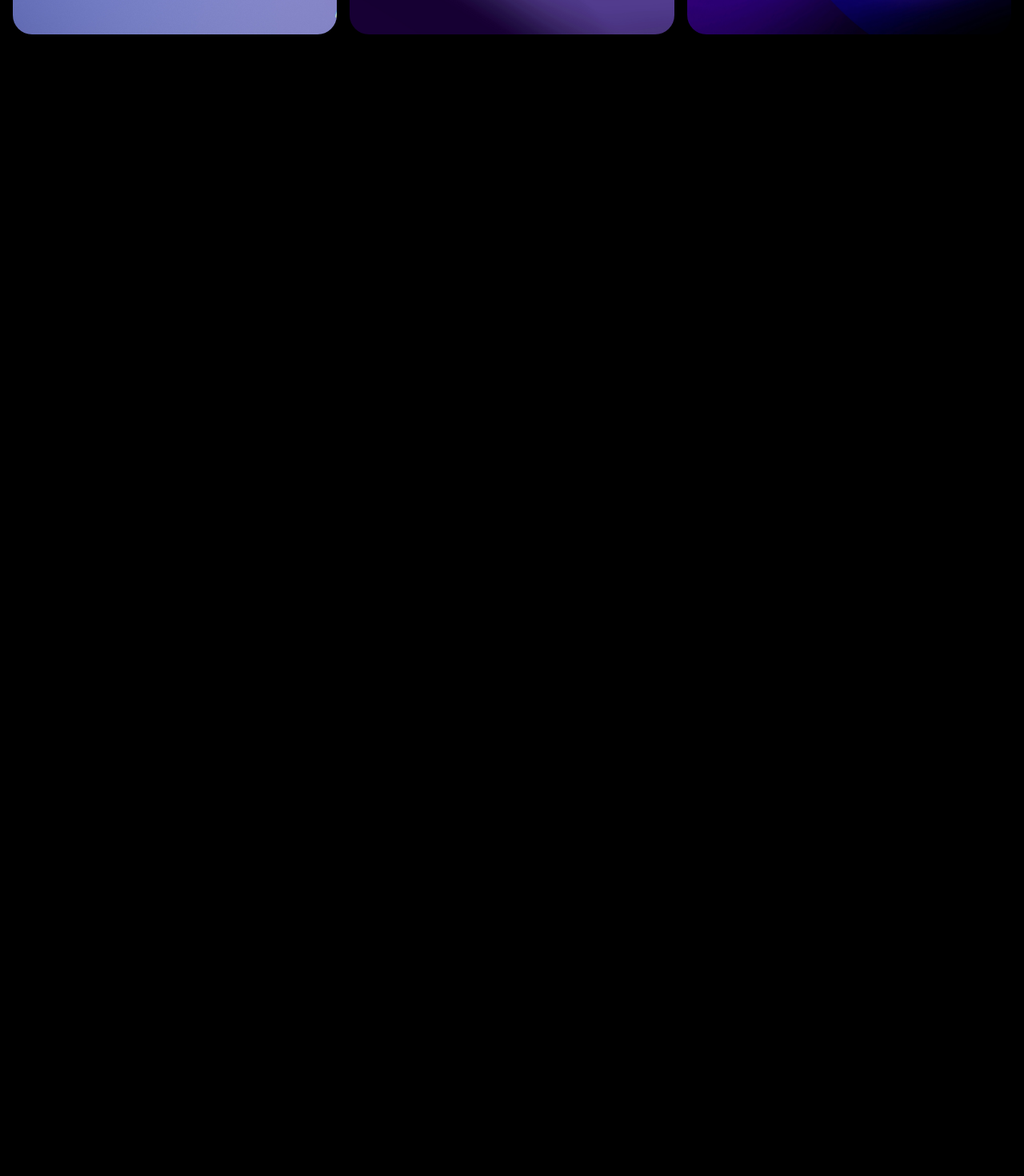
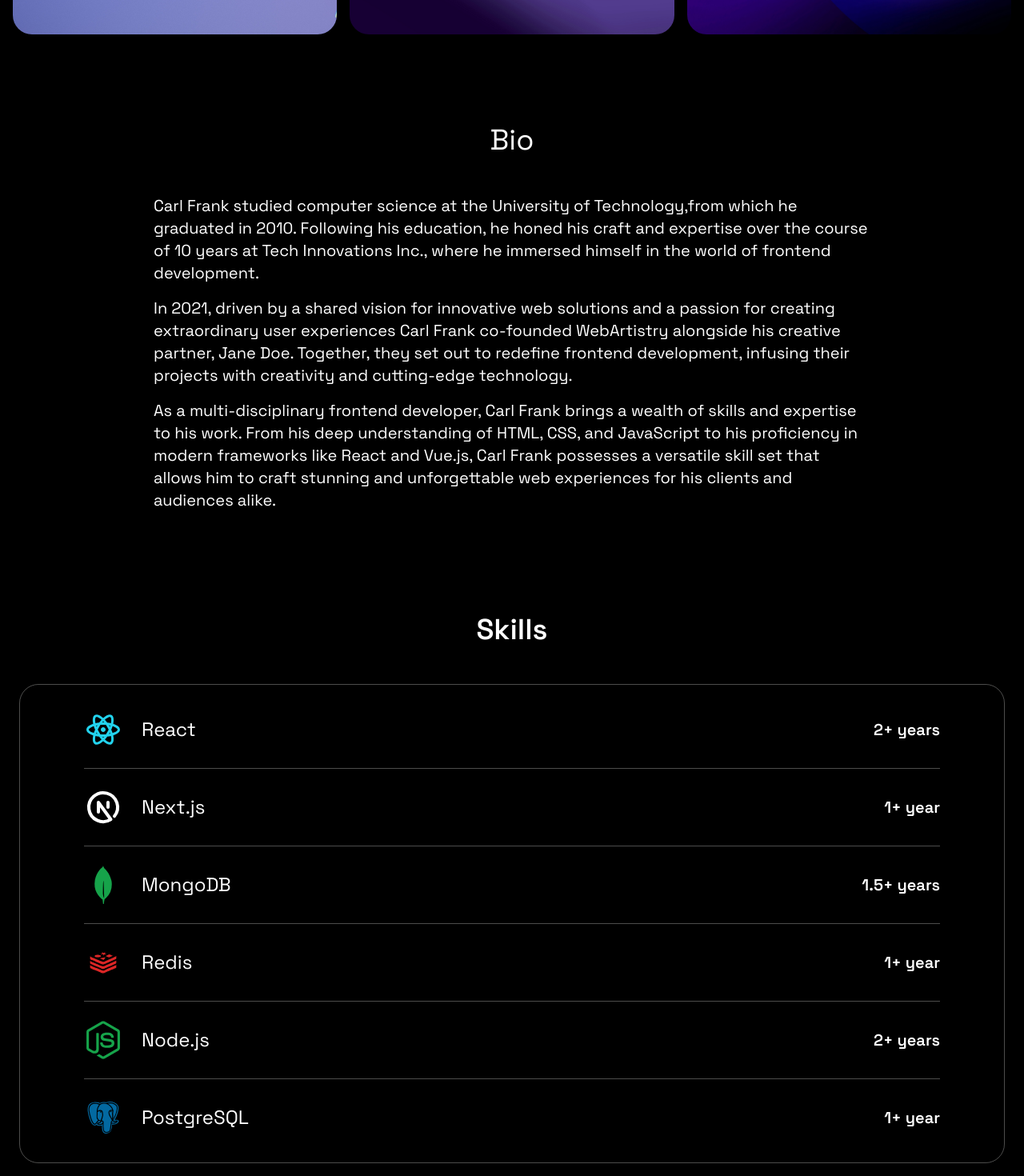
Before and after one commit to OwlPharaoh20/react-portfolio-page, a React (Vite) app: page / in a window 1280 px wide. Shown: the part 1816-3286 px from the top of the page at 80% size. Before the commit the page ends 1875 px from the top, so only its background shows below. Built offline with nearby package versions, Linux system fonts and the light colour scheme.

Commit message:
More components; Bio, Skills

```diff
--- a/src/App.jsx
+++ b/src/App.jsx
@@ -2,6 +2,8 @@ import Hero from "./components/Hero";
 import Navbar from "./components/Navbar";
 import "./index.css";
 import Projects from "./components/Projects";
+import Bio from "./components/Bio";
+import Skills from "./components/Skills";
 
 const App = () => {
   return (
@@ -11,6 +13,8 @@ const App = () => {
       <Hero/>
       <Navbar/>
       <Projects/>
+      <Bio/>
+      <Skills/>
       </div>
      </div>
   )
--- /dev/null
+++ b/src/components/Bio.jsx
@@ -0,0 +1,24 @@
+import {BIO} from  "../constants"
+
+const Bio = () => {
+  return (
+   <section className="flex max-w-4xl flex-col gap-12 pt-20" id="bio">
+   <h2 className="text-center text-3xl lg:text-4xl "> Bio  </h2>
+   <div>
+    {BIO.map((bio, index) => (
+        <p key={index} className="mb-4 text-lg lg:text-xl">
+        {bio}
+         </p>
+
+    ))
+
+    }
+   </div>
+
+
+
+   </section>
+  )
+}
+
+export default Bio
--- /dev/null
+++ b/src/components/Skills.jsx
@@ -0,0 +1,33 @@
+import {SKILLS} from "../constants"
+
+const Skills = () => {
+  return (
+    <div className="container mx-auto" id="skills">
+
+    <h2 className="mb-12 mt-20 text-center text-4xl
+    font-semibold"> Skills  </h2>
+
+    <div className="mx-2 flex flex-col rounded-3xl px-4 py-2 lg:px-20
+    border border-stone-50/30">
+        {SKILLS.map((skill, index) => (
+          <div key={index} className={`py-6 flex items-center justify-between
+             ${ index !== SKILLS.length -1 ? "border-b border-stone-50/30"
+                : ""
+             }`} >
+                <div className="flex items-center"> {skill.icon}
+                    <h3 className=" px-6 text-lg lg:text-2xl"> {skill.name}
+                    </h3>
+                     </div>
+                     <div className="text-md font-semibold lg:text-xl">
+                        <span> {skill.experience}</span>
+                         </div>
+
+
+          </div>
+))}
+         </div>
+    </div>
+  )
+}
+
+export default Skills
```
Also changed, not shown: src/components/Projects.jsx (+1 -9 lines).
